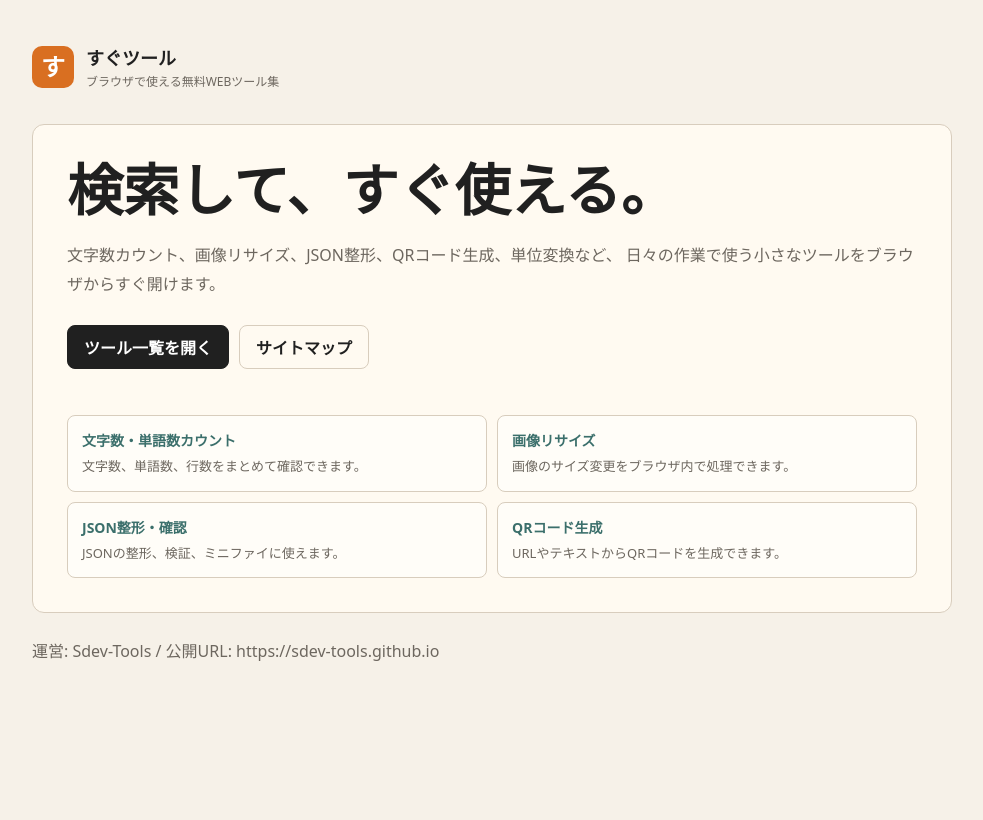
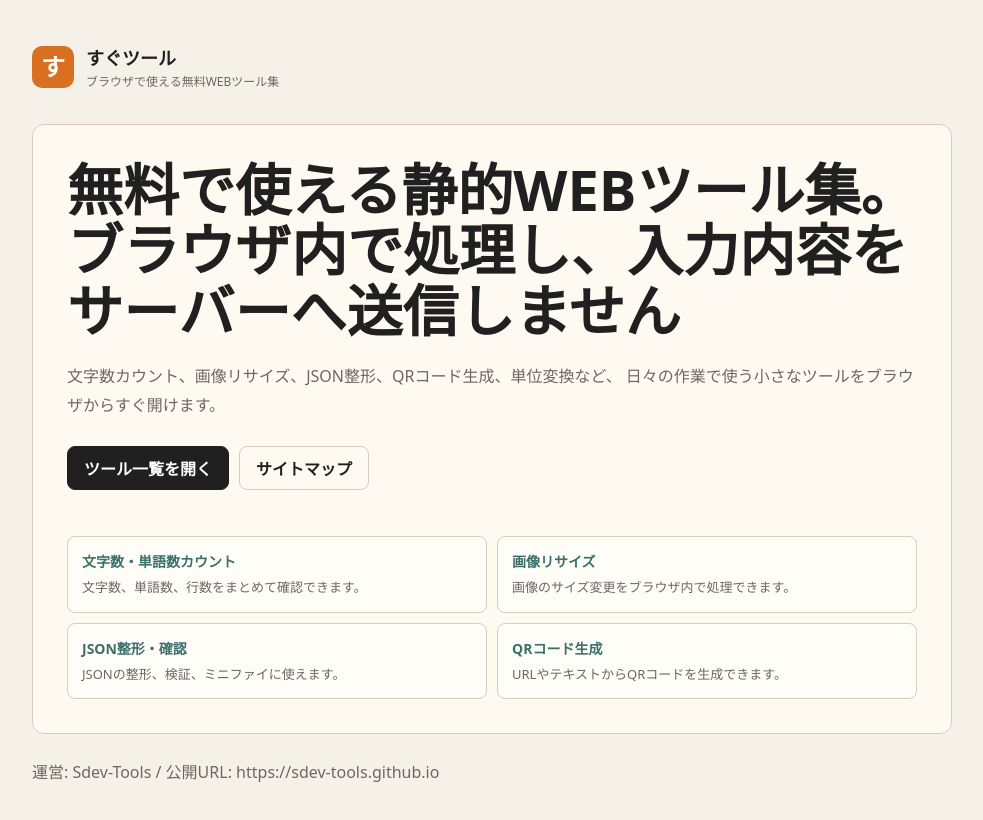
Before and after one commit to Sdev-Tools/Sdev-Tools.github.io, a plain HTML site: page index.html in a window 1280 px wide. Shown: the whole page, without its empty margins (148-1131 px from the left). Drawn offline with Linux system fonts and the light colour scheme.

Commit message:
Update root privacy message

```diff
--- a/index.html
+++ b/index.html
@@ -188,7 +188,7 @@
     </div>
 
     <section class="hero">
-      <h1>検索して、すぐ使える。</h1>
+      <h1>無料で使える静的WEBツール集。ブラウザ内で処理し、入力内容をサーバーへ送信しません</h1>
       <p>
         文字数カウント、画像リサイズ、JSON整形、QRコード生成、単位変換など、
         日々の作業で使う小さなツールをブラウザからすぐ開けます。
```
